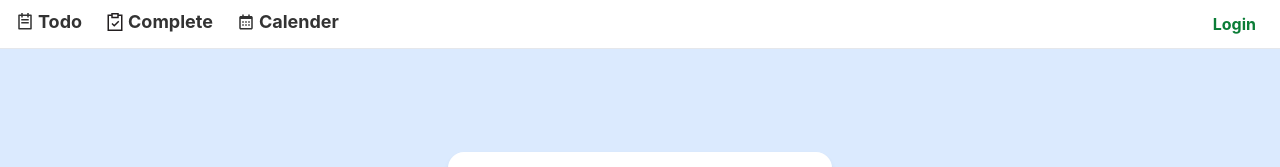
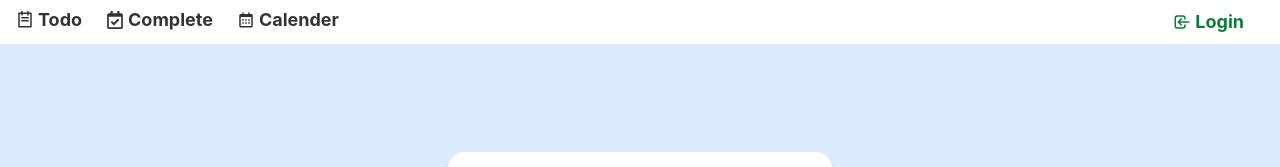
Before and after one commit to rohulaminwd/Todo_App_Client, a React (Create React App) app: page /login in a window 1280 px wide. Shown: the top 167 px of the page. Built offline with nearby package versions, Linux system fonts and the light colour scheme; no server answers.

Commit message:
some edite and change

```diff
--- a/src/Pages/CompleteTodo/CompleteTask.js
+++ b/src/Pages/CompleteTodo/CompleteTask.js
@@ -12,6 +12,7 @@ import '../Todo/TodoCard'
 const CompleteTask = () => {
     const [user,] = useAuthState(auth);
     const [date, setDate] = useState(new Date)
+    console.log(date)
     const formateDate = format(date, 'PP')
     const {data: todo, isLoading, refetch} = useQuery('todo', () => fetch(`https://arcane-wave-11590.herokuapp.com/todo/${user?.email}`, {
         method: 'GET',
@@ -24,7 +25,6 @@ const CompleteTask = () => {
     if(isLoading){
         <Loading />
     }
-    refetch()
     return (
         <div className='px-2 md:px-8 min-h-screen lg:px-16 ox-hidden pt-24'>
             <h1 className='text-2xl md:text-5xl text-center uppercase text-blue-600 font-bold'>Complete Task</h1>
@@ -37,6 +37,8 @@ const CompleteTask = () => {
                                     mode="single"
                                     selected={date}
                                     onDayClick={setDate}
+                                    defaultMonth={new Date}
+                                    fromYear={(2022)}
                                 />
                             </div>
                         </div>
--- a/src/Pages/Shared/Navbar.js
+++ b/src/Pages/Shared/Navbar.js
@@ -5,8 +5,9 @@ import { NavLink } from 'react-router-dom';
 import auth from '../../firebase.init';
 import Loading from './Loading';
 import {RiTodoLine} from 'react-icons/ri'
-import {GrCompliance} from 'react-icons/gr'
+import {FaRegCalendarCheck} from 'react-icons/fa'
 import {BiCalendar} from 'react-icons/bi'
+import {HiOutlineLogin} from 'react-icons/hi'
 
 const Navbar = () => {
     const [user, loading] = useAuthState(auth);
@@ -30,7 +31,7 @@ const Navbar = () => {
         <div className='mx-3 my-0 py-0'>
             <NavLink className='' to='/completed' >
                 <div className='sm:flex justify-center sm:items-center'>
-                    <div className='font-bold leading-none text-[18px] sm:block flex justify-center'><GrCompliance /></div>
+                    <div className='font-bold leading-none text-[18px] sm:block flex justify-center'><FaRegCalendarCheck /></div>
                     <span className='ml-1 mt-0 block sm:text-[18px] text-sm'>Complete</span>
                 </div>
             </NavLink>
@@ -68,7 +69,14 @@ const Navbar = () => {
                     </ul>
                 </div>
               :
-              <NavLink to='/Login' >Login</NavLink>
+              <div className='mx-3 my-0 py-0 sm:py-3'>
+                    <NavLink className='' to='/login' >
+                        <div className='sm:flex justify-center sm:items-center'>
+                            <div className='font-bold leading-none text-[18px] sm:block flex justify-center'><HiOutlineLogin /></div>
+                            <span className='ml-1 mt-0 block sm:text-[18px] text-sm'>Login</span>
+                        </div>
+                    </NavLink>
+                </div>
           }
         </li>
     </>
--- a/src/Pages/Todo/TodoCard.js
+++ b/src/Pages/Todo/TodoCard.js
@@ -1,9 +1,12 @@
-import React from 'react';
+import React, { useState } from 'react';
 import {FiEdit} from 'react-icons/fi'
 import {AiFillDelete} from 'react-icons/ai'
 import { toast } from 'react-toastify';
+import { format } from 'date-fns';
 
 const TodoCard = ({todoItem, refetch, setEditeModal}) => {
+    const [date, setDate] = useState(new Date)
+    const dates = format(date, 'PP')
 
     const handleDelete = () => {
         fetch(`https://arcane-wave-11590.herokuapp.com/todo/${todoItem._id}`, {
@@ -22,6 +25,10 @@ const TodoCard = ({todoItem, refetch, setEditeModal}) => {
 
         fetch(`https://arcane-wave-11590.herokuapp.com/todo/${todoItem._id}`, {
             method: 'PUT',
+            headers: {
+                'content-type': 'application/json',
+            },
+            body: JSON.stringify({dates})
         })
         .then(res => res.json())
         .then(data => {
@@ -37,11 +44,13 @@ const TodoCard = ({todoItem, refetch, setEditeModal}) => {
                 <div className="flex items-center">
                     {/* <h1 className='text-xl font-bold text-cyan-800 mr-2'>1</h1> */}
                     <div className="">
-                        <input onClick={() => handleComplete()} checked={todoItem.status === "complete"? true: false} type="checkbox" class="checkbox mt-1 border-2 checkbox-accent" />
+                        { todoItem.status === "pending" && <input onClick={() => handleComplete()} type="checkbox" class="checkbox mt-1 border-2 checkbox-accent" />}
+                        { todoItem.status === "complete" && <input checked="checked" type="checkbox" class="checkbox mt-1 border-2 checkbox-accent" />}
                     </div>
                     <div className="ml-3">
                         <h1 className='text-green-600 sm:text-xl font-bold'>{todoItem?.task}</h1>
                         <span className='text-sm'>{todoItem?.date}</span>
+                        { todoItem?.CompleteDate && <span className='text-sm'> - {todoItem?.CompleteDate}</span>}
                     </div>
                 </div>
                 <div className="flex items-center ">
```
